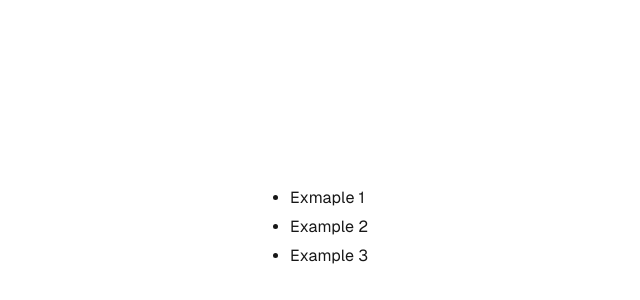
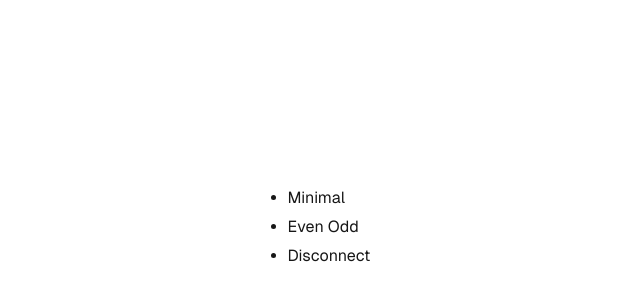
Before and after one commit to alexanderkasten/use-next-sse, a Next.js app in the folder example/: page / in a window 1280 px wide. Shown: the part 174-474 px from the top of the page, without its empty margins (311-951 px from the left). Built offline with nearby package versions, Linux system fonts and the light colour scheme.

Commit message:
Refactor page components and routes
- Add new page component for Even-Odd example
- Update page component to include links for new examples
- Update SSE routes to use correct URL paths
- Update SSE hook usage in EvenOdd component

```diff
--- a/example/src/app/api/even-odd/route.ts
+++ b/example/src/app/api/even-odd/route.ts
@@ -12,7 +12,7 @@ export const GET = createSSEHandler(async (send, close) => {
       send({ count: count }, 'odd');
     }
     count++;
-    if (count > 10) {
+    if (count > 100) {
       clearInterval(interval);
       close();
     }
--- a/example/src/app/components/EvenOdd.tsx
+++ b/example/src/app/components/EvenOdd.tsx
@@ -6,9 +6,9 @@ import { useSSE } from 'use-next-sse';
 export default function SSEExample() {
   const [eventType, setEventType] = useState<'all' | 'even' | 'odd'>('all');
 
-  const { data: allData, error: allError } = useSSE({ url: '/api/sse' });
-  const { data: evenData, error: evenError } = useSSE({ url: '/api/sse', eventName: 'even' });
-  const { data: oddData, error: oddError } = useSSE({ url: '/api/sse', eventName: 'odd' });
+  const { data: allData, error: allError } = useSSE({ url: '/api/even-odd' });
+  const { data: evenData, error: evenError } = useSSE({ url: '/api/even-odd', eventName: 'even' });
+  const { data: oddData, error: oddError } = useSSE({ url: '/api/even-odd', eventName: 'odd' });
 
   const renderData = () => {
     switch (eventType) {
--- a/example/src/app/page.tsx
+++ b/example/src/app/page.tsx
@@ -7,9 +7,9 @@ export default function Home() {
       <main className={styles.main}>
         <nav>
           <ul>
-            <li><Link href="/minimal">Exmaple 1</Link></li>
-            <li><Link href="/normal">Example 2</Link></li>
-            <li><Link href="/advanced">Example 3</Link></li>
+            <li><Link href="/minimal">Minimal</Link></li>
+            <li><Link href="/even-odd">Even Odd</Link></li>
+            <li><Link href="/advanced">Disconnect</Link></li>
           </ul>
         </nav>
       </main>
```
Also changed, not shown: example/src/app/advanced/page.tsx (added, +13 -0 lines), example/src/app/even-odd/page.tsx (added, +13 -0 lines), example/src/app/components/CounterWithDisconnect.tsx (renamed from example/src/app/components/Counter2.tsx).
